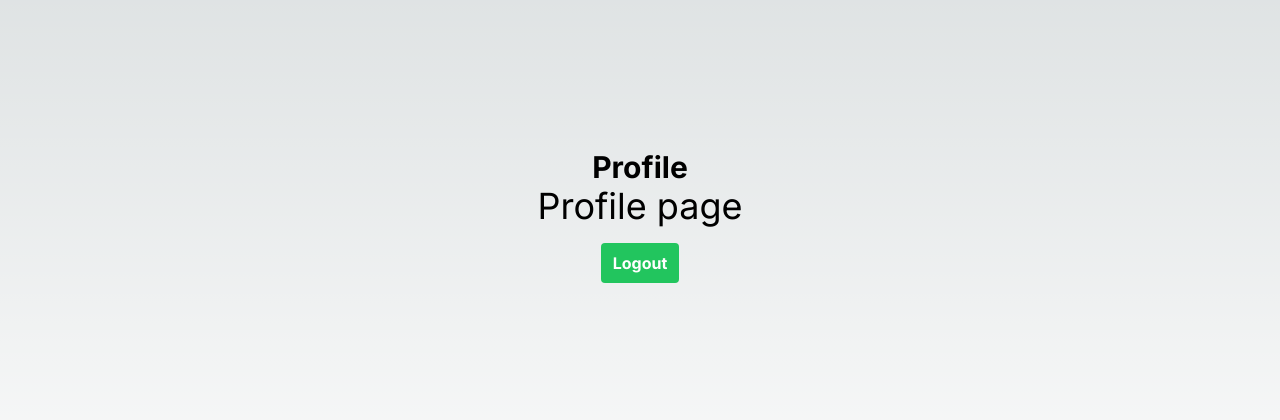
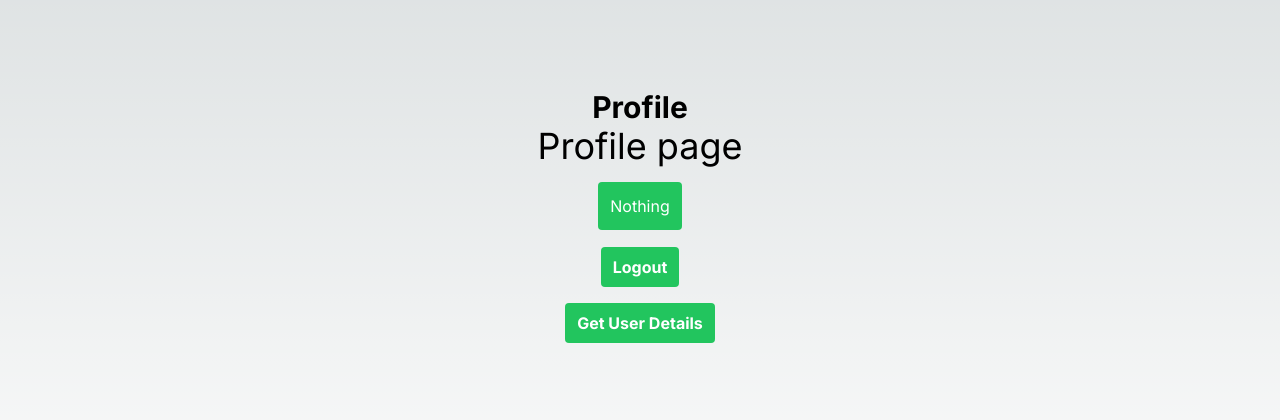
Before and after one commit to Talat09/nextjs-auth, a Next.js app: page /profile in a window 1280 px wide. Shown: the part 184-604 px from the top of the page. Built offline with nearby package versions, Linux system fonts and the light colour scheme.

Commit message:
added me route and get data by id from profile page

```diff
--- a/src/app/api/users/me/route.ts
+++ b/src/app/api/users/me/route.ts
@@ -0,0 +1,23 @@
+import { getDataFromToken } from "@/helpers/getDataFromToken";
+import { NextResponse, NextRequest } from "next/server";
+import User from "@/models/userModel";
+import { connect } from "@/dbConfig/dbConfig";
+
+connect();
+export async function GET(request: NextRequest) {
+  try {
+    const userID = await getDataFromToken(request);
+    const user = await User.findOne({ _id: userID }).select("-password");
+    return NextResponse.json({
+      message: "User Found",
+      data: user,
+    });
+  } catch (error: any) {
+    return NextResponse.json(
+      {
+        error: error.message,
+      },
+      { status: 400 }
+    );
+  }
+}
--- a/src/app/profile/[id]/page.tsx
+++ b/src/app/profile/[id]/page.tsx
@@ -1,11 +1,11 @@
 export default function userProfile({ params }: any) {
   return (
     <div className="flex flex-col items-center justify-center min-h-screen py-2 ">
-      <h1>Profile</h1>
+      <h1 className="text-4xl">Profile</h1>
       <hr />
-      <p className="text-4xl">
+      <p className="text-4xl my-8">
         Profile page
-        <span className="mx-2 p-2 rounded bg-green-500 text-white">
+        <span className="mx-2 p-2  rounded bg-green-500 text-white">
           {params.id}
         </span>
       </p>
--- a/src/app/profile/page.tsx
+++ b/src/app/profile/page.tsx
@@ -2,9 +2,11 @@
 import axios from "axios";
 import Link from "next/link";
 import { useRouter } from "next/navigation";
+import { useState } from "react";
 import toast from "react-hot-toast";
 export default function ProfilePage() {
   const router = useRouter();
+  const [data, setData] = useState("nothing");
   const logout = async () => {
     try {
       await axios.get("/api/users/logout");
@@ -15,11 +17,24 @@ export default function ProfilePage() {
       toast.error(error.message);
     }
   };
+  //get user details
+  const getUserDetails = async () => {
+    const res = await axios.get("/api/users/me");
+    console.log("from profile page:", res.data.data);
+    setData(res.data.data._id);
+  };
   return (
     <div className="flex flex-col items-center justify-center min-h-screen py-2 ">
       <h1 className="text-3xl font-bold">Profile</h1>
       <hr />
       <p className="text-4xl">Profile page</p>
+      <h2 className=" p-3 mt-4 rounded bg-green-500 text-white">
+        {data === "nothing" ? (
+          "Nothing"
+        ) : (
+          <Link href={`/profile/${data}`}>{data}</Link>
+        )}
+      </h2>
       <hr />
       <button
         className="bg-green-500 mt-4 text-white font-bold px-3 py-2 rounded "
@@ -27,6 +42,12 @@ export default function ProfilePage() {
       >
         Logout
       </button>
+      <button
+        className="bg-green-500 mt-4 text-white font-bold px-3 py-2 rounded "
+        onClick={getUserDetails}
+      >
+        Get User Details
+      </button>
     </div>
   );
 }
```
